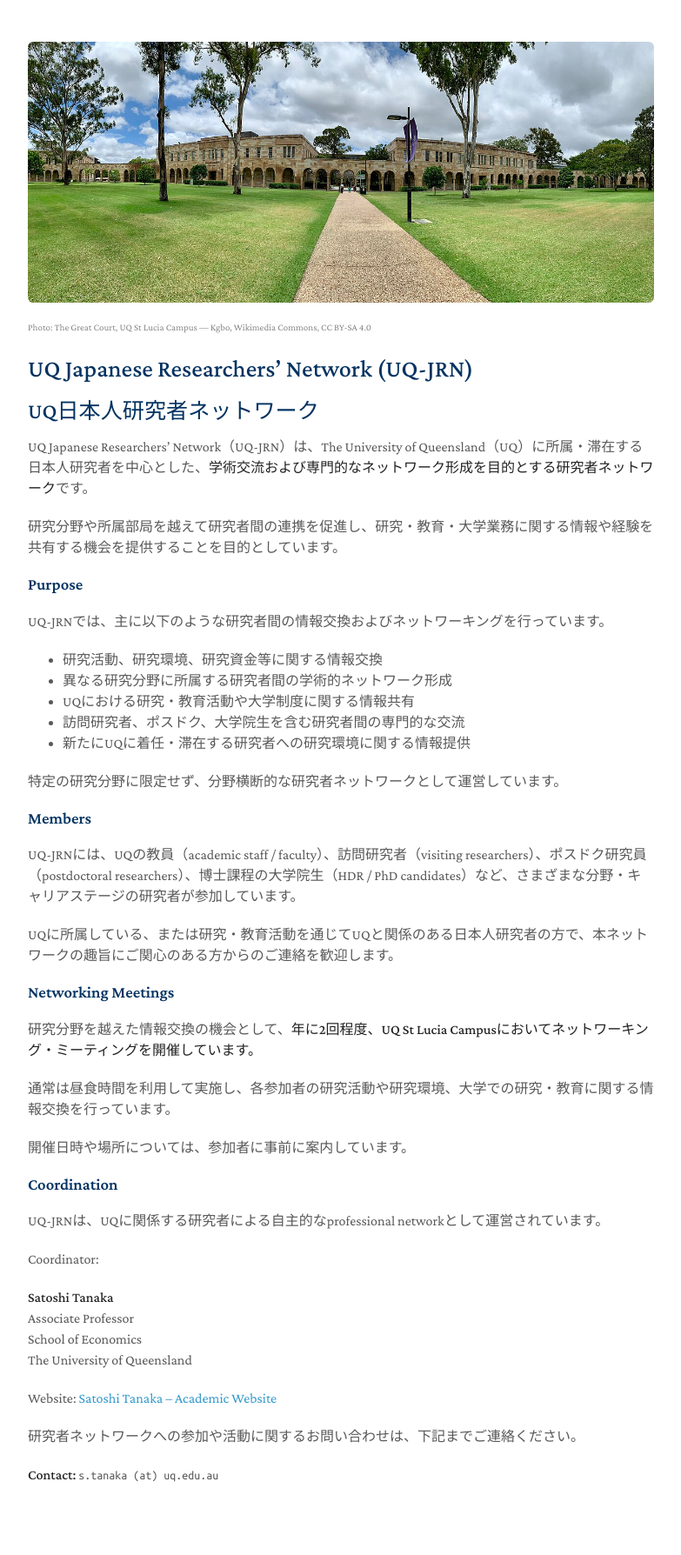
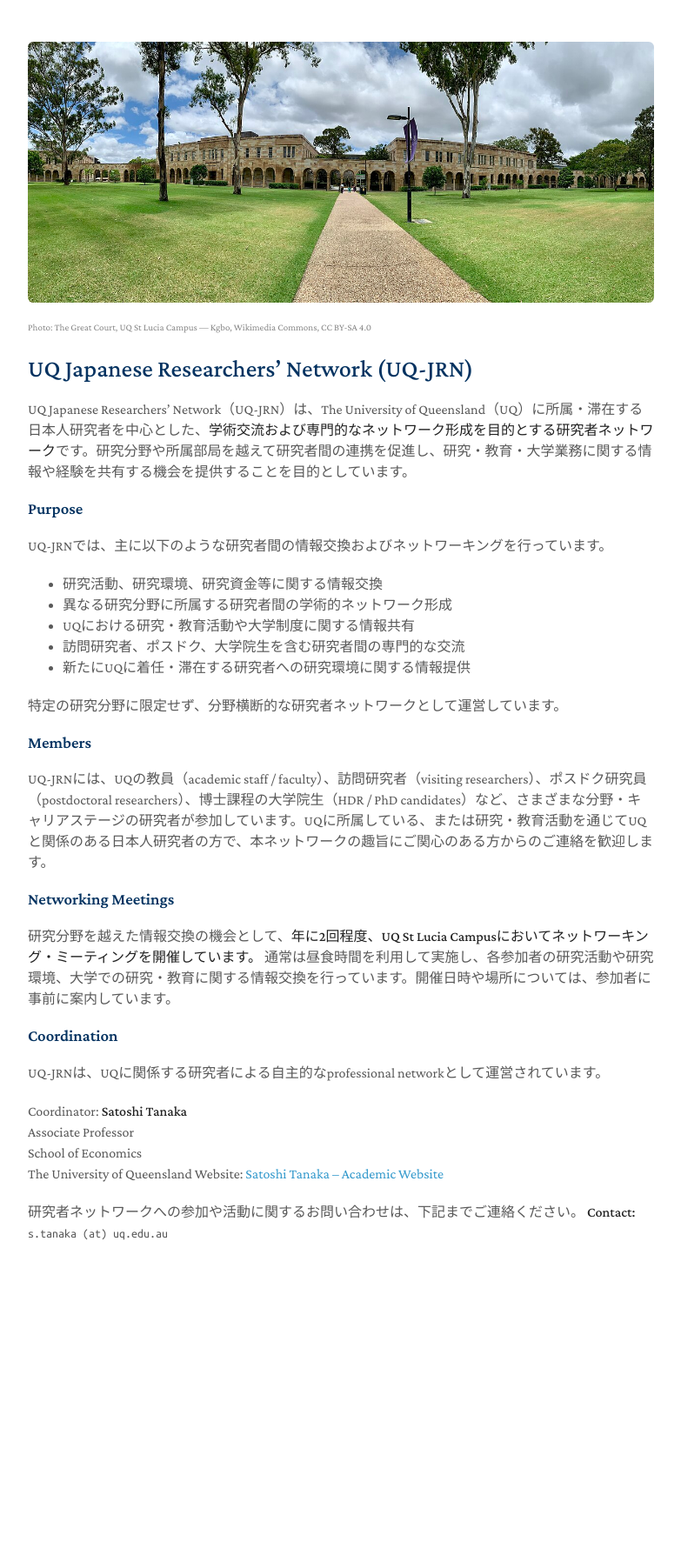
Before and after one commit to econtanaka/econtanaka.github.io, a Jekyll site: the page built from uq-japanese-researchers.md, in a window 1280 px wide. Shown: the whole page at 87% size, without its empty margins (248-1031 px from the left). Built offline with Jekyll 4.4.1, drawn with Linux system fonts in a browser that asks for light colours; after the commit the page ends 1510 px from its top, so only the background shows below that.

Commit message:
Remove Japanese subtitle from UQ-JRN page
Co-Authored-By: Claude Opus 5.5 <noreply@anthropic.com>
Claude-Session: https://claude.ai/code/session_017Mc49J1UZK4yxB5R2Zgkc1

```diff
--- a/uq-japanese-researchers.md
+++ b/uq-japanese-researchers.md
@@ -6,15 +6,9 @@ layout: network
 <p class="hero-credit">Photo: The Great Court, UQ St Lucia Campus — Kgbo, <a href="https://commons.wikimedia.org/wiki/File:The_Great_Court,_St_Lucia_Campus,_University_of_Queensland,_Brisbane_02.jpg" rel="noopener">Wikimedia Commons</a>, CC BY-SA 4.0</p>
 
 # UQ Japanese Researchers’ Network (UQ-JRN)
-
-## UQ日本人研究者ネットワーク
-
-UQ Japanese Researchers’ Network（UQ-JRN）は、The University of Queensland（UQ）に所属・滞在する日本人研究者を中心とした、**学術交流および専門的なネットワーク形成を目的とする研究者ネットワーク**です。
-
-研究分野や所属部局を越えて研究者間の連携を促進し、研究・教育・大学業務に関する情報や経験を共有する機会を提供することを目的としています。
+UQ Japanese Researchers’ Network（UQ-JRN）は、The University of Queensland（UQ）に所属・滞在する日本人研究者を中心とした、**学術交流および専門的なネットワーク形成を目的とする研究者ネットワーク**です。研究分野や所属部局を越えて研究者間の連携を促進し、研究・教育・大学業務に関する情報や経験を共有する機会を提供することを目的としています。
 
 ### Purpose
-
 UQ-JRNでは、主に以下のような研究者間の情報交換およびネットワーキングを行っています。
 
 - 研究活動、研究環境、研究資金等に関する情報交換
@@ -26,32 +20,20 @@ UQ-JRNでは、主に以下のような研究者間の情報交換およびネ
 特定の研究分野に限定せず、分野横断的な研究者ネットワークとして運営しています。
 
 ### Members
-
-UQ-JRNには、UQの教員（academic staff / faculty）、訪問研究者（visiting researchers）、ポスドク研究員（postdoctoral researchers）、博士課程の大学院生（HDR / PhD candidates）など、さまざまな分野・キャリアステージの研究者が参加しています。
-
-UQに所属している、または研究・教育活動を通じてUQと関係のある日本人研究者の方で、本ネットワークの趣旨にご関心のある方からのご連絡を歓迎します。
+UQ-JRNには、UQの教員（academic staff / faculty）、訪問研究者（visiting researchers）、ポスドク研究員（postdoctoral researchers）、博士課程の大学院生（HDR / PhD candidates）など、さまざまな分野・キャリアステージの研究者が参加しています。UQに所属している、または研究・教育活動を通じてUQと関係のある日本人研究者の方で、本ネットワークの趣旨にご関心のある方からのご連絡を歓迎します。
 
 ### Networking Meetings
-
-研究分野を越えた情報交換の機会として、**年に2回程度、UQ St Lucia Campusにおいてネットワーキング・ミーティングを開催しています。**
-
-通常は昼食時間を利用して実施し、各参加者の研究活動や研究環境、大学での研究・教育に関する情報交換を行っています。
-
-開催日時や場所については、参加者に事前に案内しています。
+研究分野を越えた情報交換の機会として、**年に2回程度、UQ St Lucia Campusにおいてネットワーキング・ミーティングを開催しています。** 通常は昼食時間を利用して実施し、各参加者の研究活動や研究環境、大学での研究・教育に関する情報交換を行っています。開催日時や場所については、参加者に事前に案内しています。
 
 ### Coordination
-
 UQ-JRNは、UQに関係する研究者による自主的なprofessional networkとして運営されています。
 
 Coordinator:
-
 **Satoshi Tanaka**
 Associate Professor
 School of Economics
 The University of Queensland
-
 Website: [Satoshi Tanaka – Academic Website](./index.html)
 
 研究者ネットワークへの参加や活動に関するお問い合わせは、下記までご連絡ください。
-
 **Contact:** <email>s.tanaka (at) uq.edu.au</email>
```
